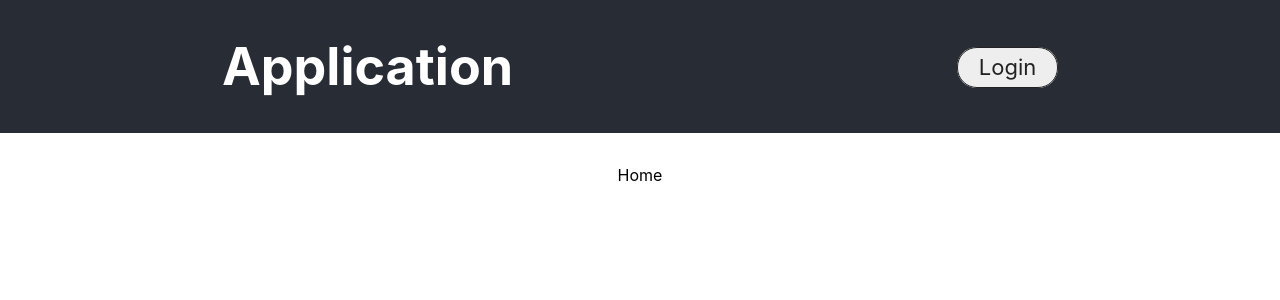
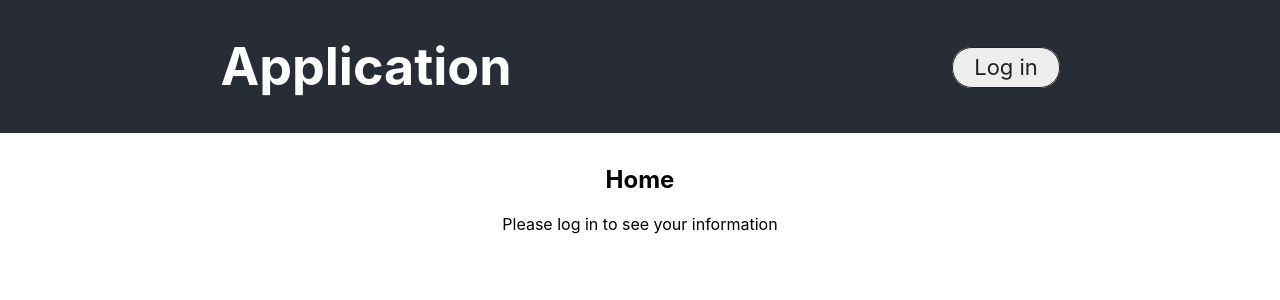
Before and after one commit to i-wolffe/sqlexpress-client, a React (Create React App) app: page / in a window 1280 px wide. Shown: the top 300 px of the page. Built offline with nearby package versions, Linux system fonts and the light colour scheme.

Commit message:
Updated login functionality on files

```diff
--- a/package.json
+++ b/package.json
@@ -12,6 +12,7 @@
     "react-icons": "^4.10.1",
     "react-router-dom": "^6.14.0",
     "react-scripts": "5.0.1",
+    "react-select": "^5.7.3",
     "web-vitals": "^2.1.4"
   },
   "scripts": {
--- a/src/App.css
+++ b/src/App.css
@@ -36,3 +36,25 @@ h1:hover {
   border: 1.5px solid #333;
   background-color: #BBB;
 }
+
+.login-card {
+  background: violet;
+  margin: auto;
+  width: 60%;
+  max-width: 35vw;
+  padding: 0.5rem 2rem;
+  border: 1px solid #222;
+  border-radius: 25px;
+}
+
+.login-card > div { /*Label and input pair*/
+  display: flex;
+  flex-direction: column;
+  flex-wrap: wrap;
+  background-color: red;
+}
+label {
+  text-align: start;
+  justify-content: left;
+  display: flex;
+}
--- a/src/App.js
+++ b/src/App.js
@@ -1,4 +1,4 @@
-import {React} from 'react';
+import {React, useState} from 'react';
 import { Route, Routes, Link } from 'react-router-dom';
 import './App.css';
 import LoginButton from './components/LoginButton';
@@ -6,16 +6,22 @@ import Login from './views/Login';
 import Home from './views/Home';
 
 function App() {
+  const [user,setUser] = useState({
+    name: '',
+    email: '',
+    access: '',
+  })
+  const [isLogged,setIsLogged] = useState(false) // car to deretmine what to show on the Login button
   return (
     <div className="App">
       <header className='App-header'>
         <Link to="/" ><h1>Application</h1></Link>
-          <LoginButton />
+          <LoginButton isLogged={isLogged} />
 
       </header>
         <Routes>
-          <Route path="/login" element={<Login token={false}/>} />
-          <Route path="/" element={<Home />} />
+          <Route path="/login" element={<Login setUser={setUser} isLogged={isLogged} setIsLogged={setIsLogged}/>} />
+          <Route path="/" element={<Home user={user}/>} />
         </Routes>
     </div>
   );
--- a/src/components/LoginButton.jsx
+++ b/src/components/LoginButton.jsx
@@ -1,10 +1,10 @@
 import React from 'react'
 import {Link} from 'react-router-dom'
 
-const LoginButton = () => {
+const LoginButton = (props) => {
   return (
     <div>
-      <Link to="/login"><span className="Login-btn">Login</span></Link>
+      <Link to="/login"><span className="Login-btn">{ props.isLogged ? 'Log out' : 'Log in' }</span></Link>
     </div>
   )
 }
--- a/src/views/Home.jsx
+++ b/src/views/Home.jsx
@@ -1,8 +1,18 @@
 import React from 'react'
 
-const Home = () => {
+const Home = (props) => {
   return (
-    <div>Home</div>
+    <div>
+      <h2>Home</h2>
+      <div className="userContainer">
+        {props.user.name === ''
+        ?
+        <span>Please log in to see your information</span>
+        :
+        <span>Hi user: {props.user.name}</span>
+      }
+      </div>
+    </div>
   )
 }
 
```
Also changed, not shown: 1 other file (tests, documents, lock files or other folders).
